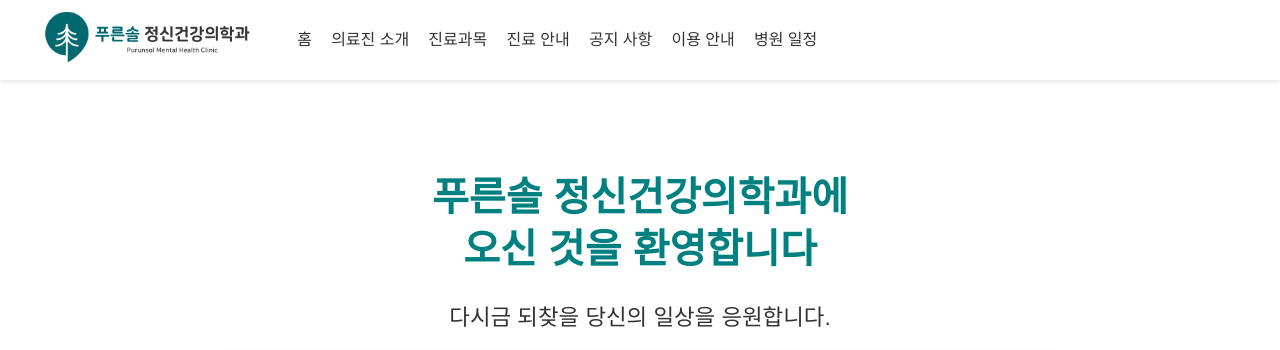
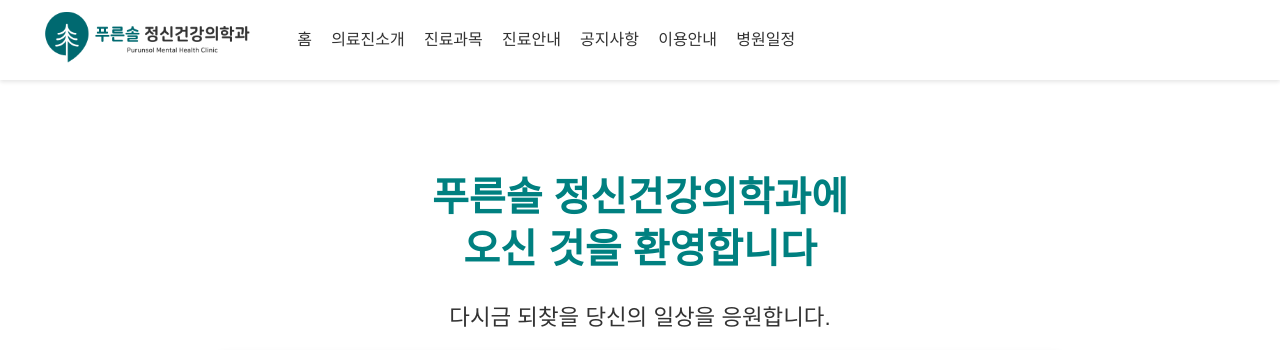
Before and after one commit to purunsolnp/hospital, a Flask app: page / in a window 1280 px wide. Shown: the top 350 px of the page. Run offline with Flask 3, Linux system fonts and the light colour scheme; some libraries are stand-ins or nearby versions; some web fonts are replaced.

```diff
--- a/static/css/style.css
+++ b/static/css/style.css
@@ -248,6 +248,12 @@ h3 {
     .card span {
         font-size: 1.3rem;
     }
+    .card p, .card li {
+      font-size: 1.2em;
+    }
+    .profile-section p, .profile-section li {
+      font-size: 1.4em;
+    }
 }
 @media screen and (max-width: 480px) {
     .card, .profile-section, .guide-section, .info-section, .info-card, .faq-item {
@@ -451,3 +457,9 @@ h3 {
     min-width: 178px;
   }
 }
+
+@media screen and (max-width: 768px) {
+  .profile-section * {
+    font-size: 1.4em !important;
+  }
+}
--- a/templates/base.html
+++ b/templates/base.html
@@ -42,8 +42,8 @@
         /* 스크롤바 공간 확보 */
         padding-right: 0;
         /* 기본 폰트 크기 설정 */
-        font-size: 16px;
-        line-height: 1.6;
+        font-size: 1.2rem;
+        line-height: 1.7;
       }
 
       /* 전역 폰트 크기 시스템 */
@@ -94,7 +94,7 @@
       /* 태블릿 반응형 */
       @media screen and (max-width: 1024px) {
         body {
-          font-size: 15px;
+          font-size: 1.1rem;
         }
 
         h1 {
@@ -129,7 +129,7 @@
       /* 모바일 반응형 */
       @media screen and (max-width: 768px) {
         body {
-          font-size: 16px; /* 모바일에서 기본 폰트 크기 유지 */
+          font-size: 1.05rem; /* 모바일에서 기본 폰트 크기 유지 */
         }
 
         h1 {
@@ -168,7 +168,7 @@
       /* 작은 모바일 화면 */
       @media screen and (max-width: 480px) {
         body {
-          font-size: 16px; /* 작은 화면에서도 기본 폰트 크기 유지 */
+          font-size: 1.05rem; /* 작은 화면에서도 기본 폰트 크기 유지 */
         }
 
         h1 {
@@ -489,12 +489,12 @@
   <!-- 데스크탑 메뉴 -->
   <div class="nav-links">
     <a href="/">홈</a>
-    <a href="/about">의료진 소개</a>
+    <a href="/about">의료진소개</a>
     <a href="/treatments">진료과목</a>
-    <a href="/guide">진료 안내</a>
-    <a href="/notices">공지 사항</a>
-    <a href="/laws">이용 안내</a>
-    <a href="/calendar">병원 일정</a>
+    <a href="/guide">진료안내</a>
+    <a href="/notices">공지사항</a>
+    <a href="/laws">이용안내</a>
+    <a href="/calendar">병원일정</a>
   </div>
   <!-- 모바일 메뉴 -->
   <div id="mobileMenu" class="mobile-menu">
--- a/templates/index.html
+++ b/templates/index.html
@@ -338,7 +338,7 @@
 
   document.addEventListener("DOMContentLoaded", function () {
     const images = [
-      "{{ url_for('static', filename='images/logo.jpg') }}",
+      "{{ url_for('static', filename='images/logo.png') }}",
       "{{ url_for('static', filename='images/lobby0.jpg') }}",
       "{{ url_for('static', filename='images/lobby1.jpg') }}",
       "{{ url_for('static', filename='images/lobby2.jpg') }}",
```
Also changed, not shown: static/images/lobby0.jpg, static/images/lobby1.jpg, 1 other file.
